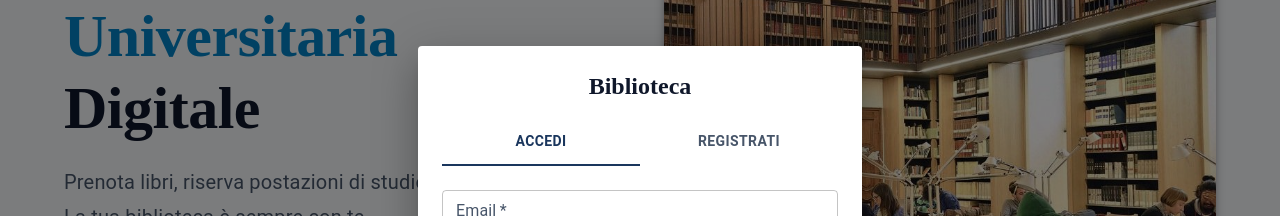
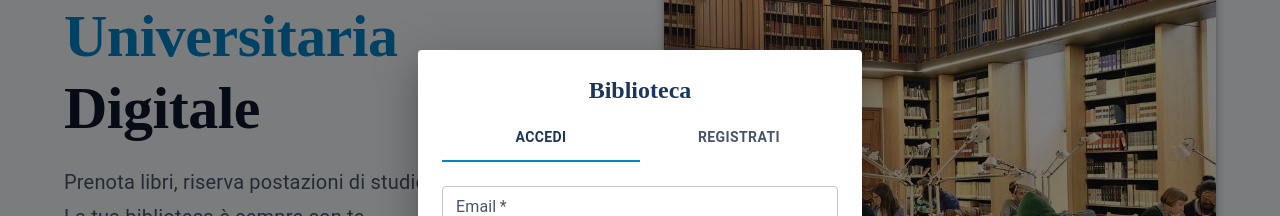
Before and after one commit to Alexx904/Biblioteca-AI, a React (Vite) app: page / in a window 1280 px wide. Both pictures are taken after a click on the button "SIGNUP/LOGIN". Shown: the part 192-408 px from the top of the page. Built offline with nearby package versions, Linux system fonts and the light colour scheme.

Commit message:
Piccole Modifiche estetiche
leggeri cambiamenti a NavBar e SignupForm per renderli piú coerenti con il resto del codice. (es. i colori presi da Theme.jsx)

```diff
--- a/src/NavBar.jsx
+++ b/src/NavBar.jsx
@@ -1,8 +1,7 @@
 import { useState } from "react"; //strumeto per far ricordare react
 import Hamburger from "./Hamburger";
 import NavLink from "./NavLink"
-import { Dialog, Stack, Box, Typography, Avatar , Menu, MenuItem} from "@mui/material";
-import {Button} from "@mui/material";
+import { Dialog, Stack, Box, Typography, Avatar , Menu, MenuItem, Button} from "@mui/material";
 import SignupForm from "./SignupForm";
 import * as React from "react";
 import { MenuBook } from "@mui/icons-material";
@@ -69,18 +68,16 @@ function NavBar(){
                         display: 'flex',
                         alignItems: 'center',
                         gap: 1.5,
-                        backgroundColor: '#f0f0f0',
                         padding: '5px 15px',
                         borderRadius: 5,
                         cursor: 'pointer',
                         transition: '0.3s',
-                        '&:hover': { backgroundColor: '#e0e0e0' }
                     }}
                 >
                     <Avatar sx={{ width: 30, height: 30, bgcolor: 'primary.main' }}>
                         {utenteLoggato.nome.charAt(0).toUpperCase()}
                     </Avatar>
-                    <Typography variant="body1" sx={{ fontWeight: 'bold', color: '#1f375e' }}>
+                    <Typography color="primary" variant="body1" sx={{ fontWeight: 'bold' }}>
                         {utenteLoggato.nome}
                     </Typography>
                 </Box>
--- a/src/SignupForm.jsx
+++ b/src/SignupForm.jsx
@@ -73,12 +73,12 @@ export default function SignupForm({ onLoginSuccess }) {
 
   return (
     <Box sx={{ p: 3, textAlign: "center" }}>
-      <Typography variant="h5" sx={{ fontWeight: "bold", mb: 2, fontFamily: "serif" }}>
+      <Typography color="primary" variant="h5" gutterBottom sx={{ fontWeight: "bold", fontFamily: "serif" }}>
         Biblioteca
       </Typography>
 
       {/* Le Tab Accedi/Registrati */}
-      <Tabs value={tabIndex} onChange={handleTabChange} variant="fullWidth" sx={{ mb: 3 }}>
+      <Tabs indicatorColor="secondary" value={tabIndex} onChange={handleTabChange} variant="fullWidth" sx={{ mb: 3 }}>
         <Tab label="Accedi" sx={{ fontWeight: "bold" }} />
         <Tab label="Registrati" sx={{ fontWeight: "bold" }} />
       </Tabs>
@@ -134,7 +134,7 @@ export default function SignupForm({ onLoginSuccess }) {
               ),
             }}
           />
-          <Button type="submit" variant="contained" color="secondary" fullWidth sx={{ mt: 1, borderRadius: 5 }}>
+          <Button type="submit" variant="contained" color="primary" fullWidth sx={{ mt: 1, borderRadius: 5 }}>
             Crea Account
           </Button>
         </form>
```
